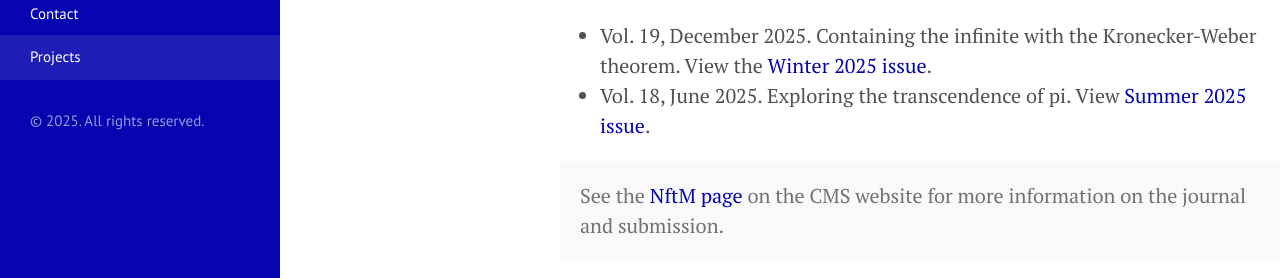
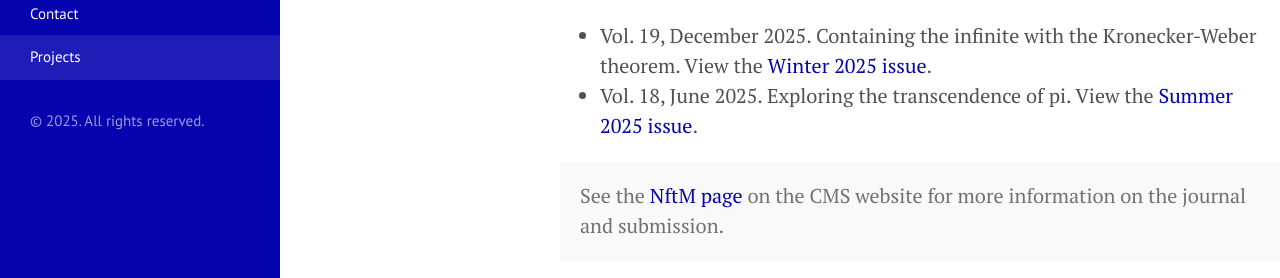
Before and after one commit to hidekihill/hidekihill.github.io, a Jekyll site: the page built from projects.md, in a window 1280 px wide and 900 px high, scrolled down 720 px. Shown: the part 178-456 px from the top of the window. Built offline with Jekyll 4.4.1, drawn with Linux system fonts in a browser that asks for light colours.

Commit message:
Update projects.md

```diff
--- a/projects.md
+++ b/projects.md
@@ -19,7 +19,7 @@ TBC: python script for graphing complex-valued exponential Kloosterman sums. Ins
 ## Notes from the Margin (Canadian Mathematical Society)
 I have written two mathematical expository research articles for the CMS student journal <em>Notes from the Margin</em>.
 * Vol. 19, December 2025. Containing the infinite with the Kronecker-Weber theorem. View the <a href="https://studc.math.ca/wp-content/uploads/2025/12/NftM-W2025.pdf">Winter 2025 issue</a>.
-* Vol. 18, June 2025. Exploring the transcendence of pi. View <a href="https://studc.math.ca/wp-content/uploads/2025/06/NftM-S2025.pdf">Summer 2025 issue</a>.
+* Vol. 18, June 2025. Exploring the transcendence of pi. View the <a href="https://studc.math.ca/wp-content/uploads/2025/06/NftM-S2025.pdf">Summer 2025 issue</a>.
 
 <div class="message">
   See the <a href="https://studc.math.ca/notes-from-the-margin/">NftM page</a> on the CMS website for more information on the journal and submission.
```
